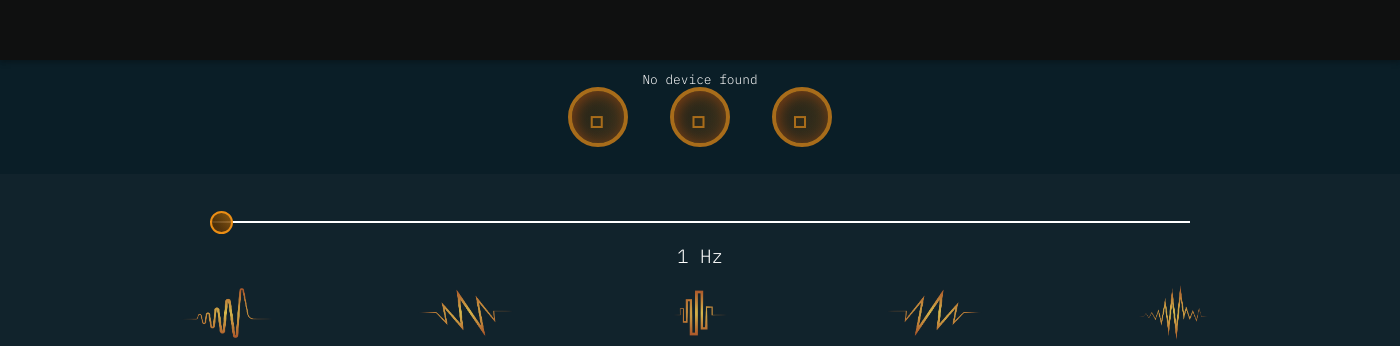
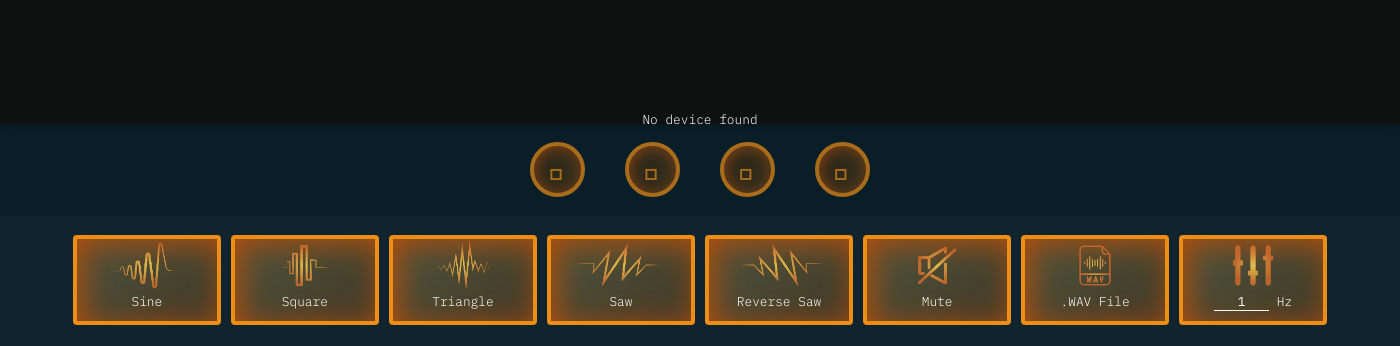
Before and after one commit to choppu/signalbox-desktop, an Electron app: page index.html in a window 1400 px wide. Shown: the part 476-822 px from the top of the page. Drawn offline with nearby package versions, Linux system fonts and the light colour scheme; no server answers.

Commit message:
added wav processing

```diff
--- a/css/app.css
+++ b/css/app.css
@@ -93,7 +93,7 @@ input[disabled="disabled"], input[disabled="disabled"]:hover {
 .signalbox__plot-container {
   position: relative;
   width: 100%;
-  height: 67vh;
+  height: 75vh;
   background: rgb(15, 16, 16);
   color: white;
   box-shadow: 0 3px 3px rgba(0,0,0,0.08), 0 3px 6px rgba(0,0,0,0.16);
@@ -111,7 +111,7 @@ input[disabled="disabled"], input[disabled="disabled"]:hover {
 }
 
 .signalbox__controls-container {
-  padding: .7em 2em;
+  padding: .2em 2em;
   margin: 0 auto;
   box-sizing: border-box;
   text-align: center;
@@ -126,27 +126,36 @@ input[disabled="disabled"], input[disabled="disabled"]:hover {
   border: 4px solid #eb8e15;
   color: rgb(235, 142, 21);
   font-family: "Material Icons Outlined", monospace;
-  font-size: 2em;
+  font-size: 1.9em;
   box-shadow: 0 3px 3px rgba(136, 86, 184, 0.08), 0 3px 6px rgba(144, 89, 199, 0.16);
-  width: 60px;
-  height: 60px;
-  border-radius: 60px;
+  width: 55px;
+  height: 55px;
+  border-radius: 55px;
   outline: none;
   margin: .5em;
   -webkit-font-smoothing: antialiased;
   text-rendering: optimizeLegibility;
   font-feature-settings: 'liga';
   box-shadow: inset 2px 2px 15px 0 rgb(179, 79, 12);
+  position: relative;
+  box-sizing: border-box;
 }
 
-.signalbox__controls-btn:hover {
+.signalbox__controls-btn[disabled="disabled"]:hover {
+  background: linear-gradient(217deg, rgba(211, 133, 16, 0.1), rgba(83, 46, 4, 0.2) 70.71%),
+  linear-gradient(127deg, rgba(77, 64, 5, 0.2), rgba(141, 83, 8, 0.3) 70.71%),
+  linear-gradient(336deg, rgba(95, 71, 39, 0.2), rgba(44, 25, 8, 0.3) 70.71%);
+  box-shadow: inset 2px 2px 15px 0 rgb(179, 79, 12);
+}
+
+.signalbox__controls-btn:hover, .signalbox__file-btn-container:hover, .signalbox__alg-btn:hover {
   background: linear-gradient(rgba(19, 34, 63, 0.6), rgba(8, 45, 88, 0.8));
   box-shadow: inset 0 0 10px 0 rgb(24, 113, 155);
 }
 
 .signalbox__plot-chart {
   width: 98%;
-  height: 520px;
+  height: 560px;
   box-sizing: border-box;
   margin: 0 auto;
   padding: 2em 0 1em 0;
@@ -163,57 +172,91 @@ chart-legend {
 
 .signalbox__alg-btn__container {
   background-color: rgb(17, 35, 44);
-  text-align: center;
   height: 100%;
 }
 
 .signalbox__alg-btns {
-  padding: 1em 0;
+  box-sizing: border-box;
+  width: 100%;
+  text-align: left;
+  padding: .7em 2em .4em 2em;
+  text-align: center;
+}
+
+.signalbox__alg-btn {
+  width: 11.111%;
+  border: none;
+  display: inline-block;
+  box-sizing: border-box;
+  outline: none;
+  color: white;
+  font-family: 'IBM Plex Mono', monospace;
+  position: relative;
+  height: 90px;
+  border-radius: 4px;
+  margin: .6em 0;
+  font-size: .8em;
+  background: linear-gradient(217deg, rgba(156, 145, 127, 0.05), rgba(204, 132, 50, 0.1) 70.71%),
+  linear-gradient(127deg, rgba(165, 155, 112, 0.1), rgba(141, 83, 8, 0.2) 70.71%),
+  linear-gradient(336deg, rgba(165, 123, 69, 0.1), rgba(168, 180, 99, 0.2) 70.71%);
+  border: 4px solid #eb8e15;
+  box-shadow: 0 3px 3px rgba(136, 86, 184, 0.08), 0 3px 6px rgba(144, 89, 199, 0.16);
+  box-shadow: inset 5px 5px 30px 0 rgb(179, 79, 12);
+}
+
+.btn-img {
+  width: 70%;
+  display: block;
+  margin: 0 auto;
   box-sizing: border-box;
 }
 
-.signalbox__alg-btn {
-  width: 120px;
-  border: none;
-  background: none;
-  display: inline-block;
-  box-sizing: border-box;
-  margin: 0 4em;
+.signalbox__btn-file {
+  width: 100%;
+  height: auto;
+  position: absolute;
+  right: 0;
+  left: 0;
+  top: 0;
+  bottom: 0;
   outline: none;
+  opacity: 0;
 }
 
-.btn-img {
-  width: 100%;
+.signalbox__btn-file::-webkit-file-upload-button {
+  visibility: hidden;
+}
+
+.signalbox__file-ic {
+  width: 70%;
+  margin: 0 auto;
   display: block;
-  box-sizing: border-box;
 }
 
 .signalbox__freq-btn:focus {
   outline: none;
 }
 
+.signalbox__freq-container {
+  margin: 0;
+}
+
 .signalbox__freq-num {
   color: white;
   display: block;
-  padding-top: .5em;
   font-size: 1.2em;
 }
 
 .signalbox__freq-btn {
-    -webkit-appearance: none;
-    background-color: white;
-    width: 70%;
-    height: 2px;
-    margin: 3.5em 0 1em 0;
+  width: 55px;
+  color: white;
+  background: none;
+  border: none;
+  border-bottom: 1px solid white;
+  padding: 0;
+  margin: 0;
+  display: inline-block;
+  font-size: 1em;
+  font-family: 'IBM Plex Mono', monospace;
+  text-align: center;
 }
-
-.signalbox__freq-btn::-webkit-slider-thumb {
-     -webkit-appearance: none;
-     background: linear-gradient(217deg, rgba(211, 133, 16, 0.4), rgba(83, 46, 4, 0.6) 70.71%),
-     linear-gradient(127deg, rgba(77, 64, 5, 0.4), rgba(141, 83, 8, 0.5) 70.71%),
-     linear-gradient(336deg, rgba(95, 71, 39, 0.4), rgba(44, 25, 8, 0.6) 70.71%);
-    border: 2px solid #eb8e15;
-    width: 23px;
-    height: 23px;
-    border-radius: 23px;
-}
--- a/index.html
+++ b/index.html
@@ -18,16 +18,45 @@
           <input type="button" class="signalbox__controls-btn" id="controls-btn-start" value="&#xe037" disabled="disabled">
           <input type="button" class="signalbox__controls-btn" id="controls-btn-stop" value="&#xe047" disabled="disabled">
           <input type="button" class="signalbox__controls-btn" id="controls-btn-configure" value="&#xe8b8" disabled="disabled">
+          <input type="button" class="signalbox__controls-btn" id="controls-btn-reset-plot" value="&#xe872" disabled="disabled">
         </div>
         <div class="signalbox__alg-btn__container group">
-          <input type="range" min="1" max="20000" value="2" class="signalbox__freq-btn" id="controls-btn-freq">
-          <span id="freq-num" class="signalbox__freq-num">1 Hz</span>
           <div class="signalbox__alg-btns">
-            <button type="submit" class="signalbox__alg-btn" id="controls-btn-sine"><img src="./img/sine.png" class="btn-img" alt="Sine"></button>
-            <button type="submit" class="signalbox__alg-btn" id="controls-btn-rev-saw"><img src="./img/saw_rew.png" class="btn-img" alt="Reverse Saw"></button>
-            <button type="submit" class="signalbox__alg-btn" id="controls-btn-square"><img src="./img/square.png" class="btn-img" alt="Square"></button>
-            <button type="submit" class="signalbox__alg-btn" id="controls-btn-saw"><img src="./img/saw.png" class="btn-img" alt="Saw"></button>
-            <button type="submit" class="signalbox__alg-btn" id="controls-btn-triangle"><img src="./img/triangle.png" class="btn-img" alt="Triangle"></button>
+            <div class="signalbox__alg-btn" id="controls-btn-sine">
+              <img src="./img/sine.png" class="btn-img" alt="Sine">
+              <span>Sine</span>
+            </div>
+            <div class="signalbox__alg-btn" id="controls-btn-square">
+              <img src="./img/square.png" class="btn-img" alt="Square">
+              <span>Square</span>
+            </div>
+            <div class="signalbox__alg-btn" id="controls-btn-triangle">
+              <img src="./img/triangle.png" class="btn-img" alt="Triangle">
+              <span>Triangle</span>
+            </div>
+            <div class="signalbox__alg-btn" id="controls-btn-saw">
+              <img src="./img/saw.png" class="btn-img" alt="Saw">
+              <span>Saw</span>
+            </div>
+            <div class="signalbox__alg-btn" id="controls-btn-rev-saw">
+              <img src="./img/saw_rew.png" class="btn-img" alt="Reverse Saw">
+              <span>Reverse Saw</span>
+            </div>
+            <div class="signalbox__alg-btn" id="controls-btn-mute">
+              <img src="./img/mute.png" class="btn-img" alt="Mute">
+              <span>Mute</span>
+            </div>
+            <div class="signalbox__alg-btn">
+              <img src="./img/wav.png" alt="WAV File" class="signalbox__file-ic">
+              <span>.WAV File</span>
+              <input type="file" name="Wav File" class="signalbox__btn-file" id="controls-btn-load" accept=".wav">
+            </div>
+            <div class="signalbox__alg-btn signalbox__freq-container">
+              <img src="./img/freq.png" class="btn-img btn-freq-img" alt="Frequency">
+              <div class="group">
+                <input type="text" value="1" class="signalbox__freq-btn" id="controls-btn-freq"><span> Hz</span>
+              </div>
+            </div>
           </div>
         </div>
       </div>
--- a/package.json
+++ b/package.json
@@ -21,6 +21,7 @@
     "@types/node": "12.12.53",
     "d3": "^5.16.0",
     "electron-builder": "^22.7.0",
+    "node-wav": "0.0.2",
     "signalbox-sdk": "file:../signalbox-sdk",
     "timechart": "^0.4.0"
   }
--- a/src/main.ts
+++ b/src/main.ts
@@ -16,7 +16,7 @@ export namespace Main {
 
   export function onReady(): void {
     mainWindow = new BrowserWindow({
-      width: 1400, height: 950, minWidth: 1200, minHeight: 950, maximizable: true, webPreferences: {
+      width: 1400, height: 900, minWidth: 1200, minHeight: 900, maximizable: true, webPreferences: {
         nodeIntegration: true
       }
     });
--- a/src/plot.ts
+++ b/src/plot.ts
@@ -71,4 +71,10 @@ export class Plot {
 
     this.chart.update();
   }
+
+  resetData() : void {
+    this.dataInput.length = 0;
+    this.dataOutput.length = 0;
+    this.chart.update();
+  }
 }
--- a/src/signalbox.ts
+++ b/src/signalbox.ts
@@ -52,9 +52,14 @@ export class SigBox {
     }
   }
 
+  readWAVFile(path: string) : void {
+    this.sGenerator?.setWAV(path);
+  }
+
   installEventHandlers(): void {
     ipcMain.on("signalbox-start-acquisition", () => this.startAcquisition());
     ipcMain.on("signalbox-stop-acquisition", () => this.stopAcquisition());
     ipcMain.on("update-algorithm", (_, value) => this.updateSignalSettings(value));
+    ipcMain.on("wav-file-loaded", (_, path) => this.readWAVFile(path));
   }
 }
```
Also changed, not shown: src/renderer.ts (+22 -5 lines), src/signal-generator.ts (+19 -2 lines), src/ui.ts (+14 -5 lines), img/freq.png (added), img/mute.png (added), img/wav.png (added), 1 other file.
